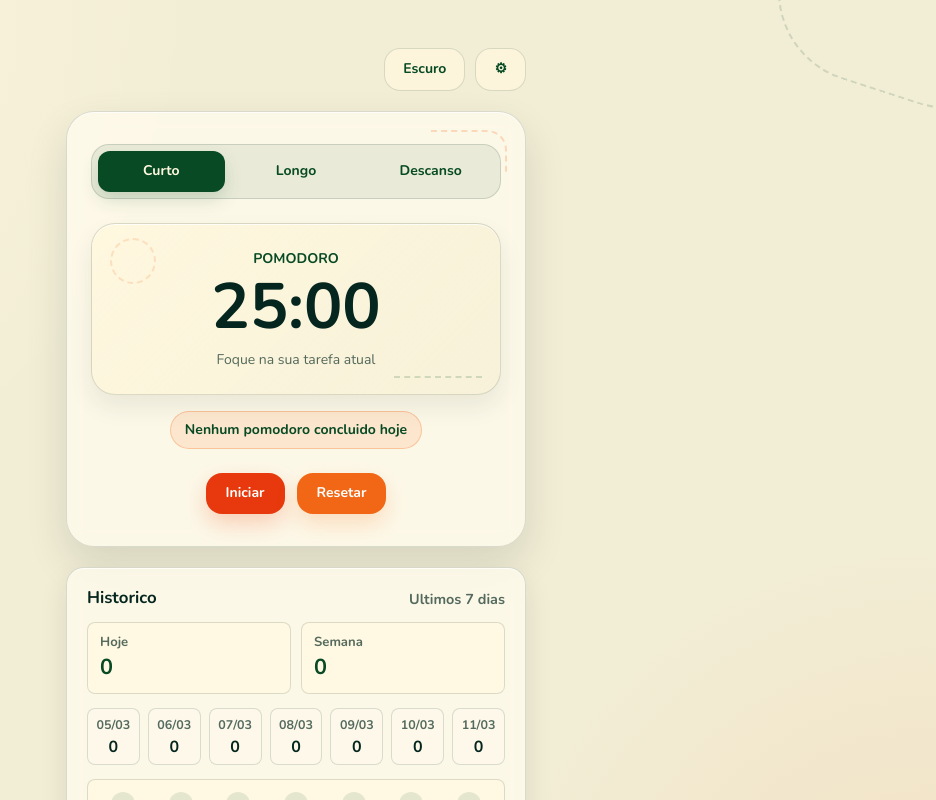
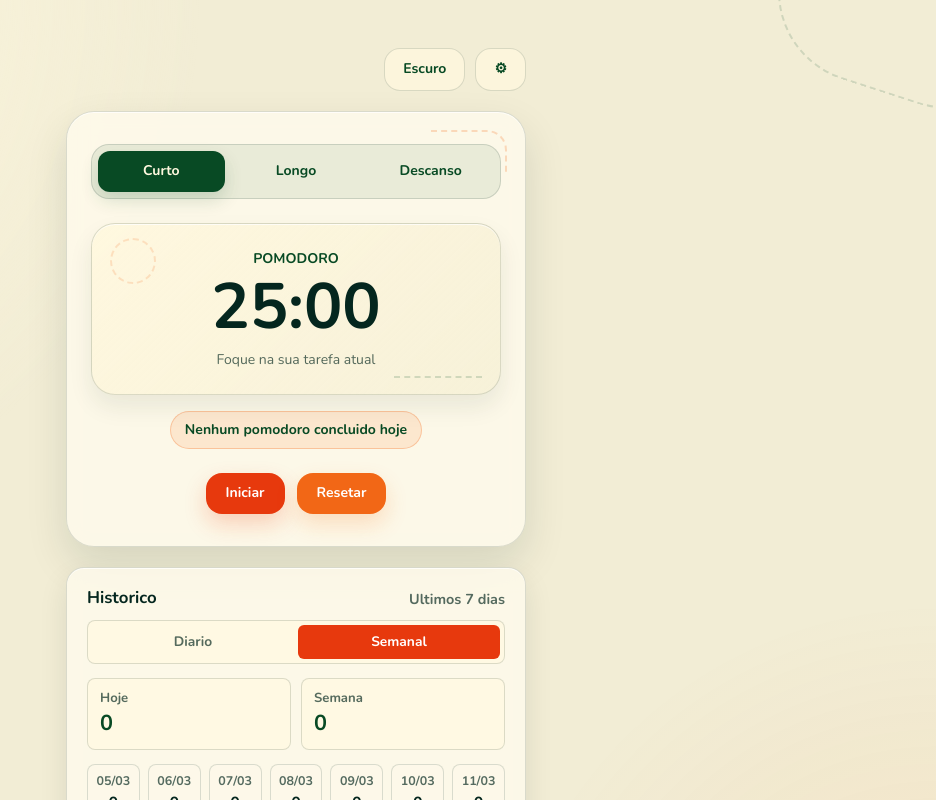
Before and after one commit to LuizOtavioTG/pomodoro-timer, an Angular app in the folder frontend/pomodoro-frontend/: page / in a window 1280 px wide. Shown: the top 800 px of the page, without its empty margins (344-1280 px from the left). Built offline with nearby package versions, Linux system fonts and the light colour scheme.

Commit message:
refactor: daily and weekly history views

```diff
--- a/frontend/pomodoro-frontend/src/app/pomodoro-container/pomodoro-container.html
+++ b/frontend/pomodoro-frontend/src/app/pomodoro-container/pomodoro-container.html
@@ -44,7 +44,33 @@
   <section class="history-summary" aria-labelledby="history-summary-title">
     <div class="history-heading">
       <h2 id="history-summary-title">Historico</h2>
-      <p>Ultimos 7 dias</p>
+      <p>{{ historyPeriodLabel }}</p>
+    </div>
+
+    <div
+      class="history-view-toggle"
+      role="group"
+      aria-label="Alternar visualizacao do historico"
+    >
+      <button
+        type="button"
+        class="history-view-button"
+        [class.active]="selectedHistoryView === 'daily'"
+        [attr.aria-pressed]="selectedHistoryView === 'daily'"
+        (click)="selectHistoryView('daily')"
+      >
+        Diario
+      </button>
+
+      <button
+        type="button"
+        class="history-view-button"
+        [class.active]="selectedHistoryView === 'weekly'"
+        [attr.aria-pressed]="selectedHistoryView === 'weekly'"
+        (click)="selectHistoryView('weekly')"
+      >
+        Semanal
+      </button>
     </div>
 
     <div class="history-totals">
@@ -59,8 +85,8 @@
       </div>
     </div>
 
-    <ul class="history-list" aria-label="Pomodoros concluidos por data">
-      @for (historyEntry of weeklyHistory; track historyEntry.date) {
+    <ul class="history-list" [attr.aria-label]="historyListAriaLabel">
+      @for (historyEntry of displayedHistory; track historyEntry.date) {
         <li class="history-list-item">
           <span>{{ formatHistoryDate(historyEntry.date) }}</span>
           <strong>{{ historyEntry.completedSessions }}</strong>
@@ -71,9 +97,9 @@
     <div
       class="history-chart"
       role="img"
-      aria-label="Grafico de pomodoros concluidos nos ultimos 7 dias"
+      [attr.aria-label]="historyChartAriaLabel"
     >
-      @for (historyEntry of weeklyHistory; track historyEntry.date) {
+      @for (historyEntry of displayedHistory; track historyEntry.date) {
         <div
           class="history-chart-item"
           [attr.aria-label]="
--- a/frontend/pomodoro-frontend/src/app/pomodoro-container/pomodoro-container.scss
+++ b/frontend/pomodoro-frontend/src/app/pomodoro-container/pomodoro-container.scss
@@ -148,7 +148,7 @@
   align-items: flex-end;
   justify-content: space-between;
   gap: 16px;
-  margin-bottom: 14px;
+  margin-bottom: 12px;
 }
 
 .history-heading h2,
@@ -167,6 +167,40 @@
   font-size: 0.9rem;
   font-weight: 700;
   line-height: 1.2;
+}
+
+.history-view-toggle {
+  display: grid;
+  grid-template-columns: repeat(2, minmax(0, 1fr));
+  gap: 4px;
+  border: 1px solid var(--color-border);
+  border-radius: 8px;
+  background: var(--color-subtle-surface);
+  padding: 4px;
+  margin-bottom: 14px;
+}
+
+.history-view-button {
+  border: none;
+  border-radius: 6px;
+  background: transparent;
+  color: var(--color-muted);
+  cursor: pointer;
+  font-size: 0.86rem;
+  font-weight: 800;
+  line-height: 1.2;
+  padding: 9px 10px;
+  transition: background 0.2s ease, color 0.2s ease;
+}
+
+.history-view-button:hover {
+  background: var(--color-subtle-hover);
+  color: var(--color-deep-teal);
+}
+
+.history-view-button.active {
+  background: var(--color-primary);
+  color: #ffffff;
 }
 
 .history-totals {
@@ -200,7 +234,7 @@
 
 .history-list {
   display: grid;
-  grid-template-columns: repeat(7, minmax(0, 1fr));
+  grid-template-columns: repeat(auto-fit, minmax(44px, 1fr));
   gap: 8px;
   list-style: none;
   margin: 0 0 14px;
@@ -237,7 +271,7 @@
 
 .history-chart {
   display: grid;
-  grid-template-columns: repeat(7, minmax(0, 1fr));
+  grid-template-columns: repeat(auto-fit, minmax(44px, 1fr));
   align-items: end;
   gap: 8px;
   min-height: 158px;
@@ -390,10 +424,6 @@
     gap: 4px;
   }
 
-  .history-list {
-    grid-template-columns: repeat(4, minmax(0, 1fr));
-  }
-
   .history-chart {
     gap: 6px;
     padding-inline: 8px;
--- a/frontend/pomodoro-frontend/src/app/pomodoro-container/pomodoro-container.ts
+++ b/frontend/pomodoro-frontend/src/app/pomodoro-container/pomodoro-container.ts
@@ -34,6 +34,7 @@ import { SettingsFormComponent } from './settings-form/settings-form';
 
 const THEME_STORAGE_KEY = 'pomodoro-theme';
 type PomodoroTheme = 'light' | 'dark';
+type HistoryViewMode = 'daily' | 'weekly';
 
 @Component({
   selector: 'app-pomodoro-container',
@@ -62,6 +63,7 @@ export class PomodoroContainer implements OnDestroy {
 
   isSettingsModalOpen = false;
   isDarkMode = this.loadThemePreference() === 'dark';
+  selectedHistoryView: HistoryViewMode = 'weekly';
   weeklyHistory: PomodoroDailyHistoryEntry[] =
     this.pomodoroHistory.getWeeklyHistory();
   settingsForm: PomodoroSettings = this.createSettingsSnapshot();
@@ -118,9 +120,46 @@ export class PomodoroContainer implements OnDestroy {
       ?.completedSessions ?? 0;
   }
 
-  get maxCompletedPomodorosInWeek(): number {
+  get displayedHistory(): PomodoroDailyHistoryEntry[] {
+    if (this.selectedHistoryView === 'daily') {
+      return [
+        {
+          date: this.getTodayDateString(),
+          completedSessions: this.completedPomodorosFromHistoryToday,
+        },
+      ];
+    }
+
+    return this.weeklyHistory;
+  }
+
+  get historyPeriodLabel(): string {
+    if (this.selectedHistoryView === 'daily') {
+      return 'Hoje';
+    }
+
+    return 'Ultimos 7 dias';
+  }
+
+  get historyListAriaLabel(): string {
+    if (this.selectedHistoryView === 'daily') {
+      return 'Pomodoros concluidos hoje';
+    }
+
+    return 'Pomodoros concluidos por data';
+  }
+
+  get historyChartAriaLabel(): string {
+    if (this.selectedHistoryView === 'daily') {
+      return 'Grafico de pomodoros concluidos hoje';
+    }
+
+    return 'Grafico de pomodoros concluidos nos ultimos 7 dias';
+  }
+
+  get maxCompletedPomodorosInDisplayedHistory(): number {
     return Math.max(
-      ...this.weeklyHistory.map((entry) => entry.completedSessions),
+      ...this.displayedHistory.map((entry) => entry.completedSessions),
       0
     );
   }
@@ -132,14 +171,24 @@ export class PomodoroContainer implements OnDestroy {
   }
 
   getHistoryBarHeight(completedSessions: number): number {
-    if (completedSessions === 0 || this.maxCompletedPomodorosInWeek === 0) {
+    if (
+      completedSessions === 0
+      || this.maxCompletedPomodorosInDisplayedHistory === 0
+    ) {
       return 0;
     }
 
     return Math.max(
       18,
-      Math.round((completedSessions / this.maxCompletedPomodorosInWeek) * 100)
+      Math.round(
+        (completedSessions / this.maxCompletedPomodorosInDisplayedHistory)
+        * 100
+      )
     );
+  }
+
+  selectHistoryView(viewMode: HistoryViewMode): void {
+    this.selectedHistoryView = viewMode;
   }
 
   onSessionSelected(sessionType: PomodoroSessionType): void {
```
Also changed, not shown: 1 other file (tests, documents, lock files or other folders).
